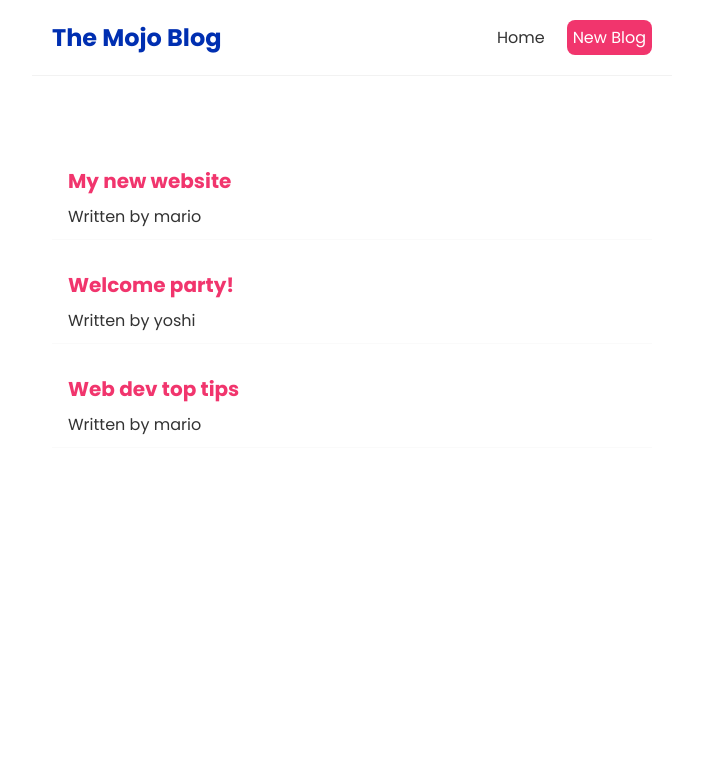
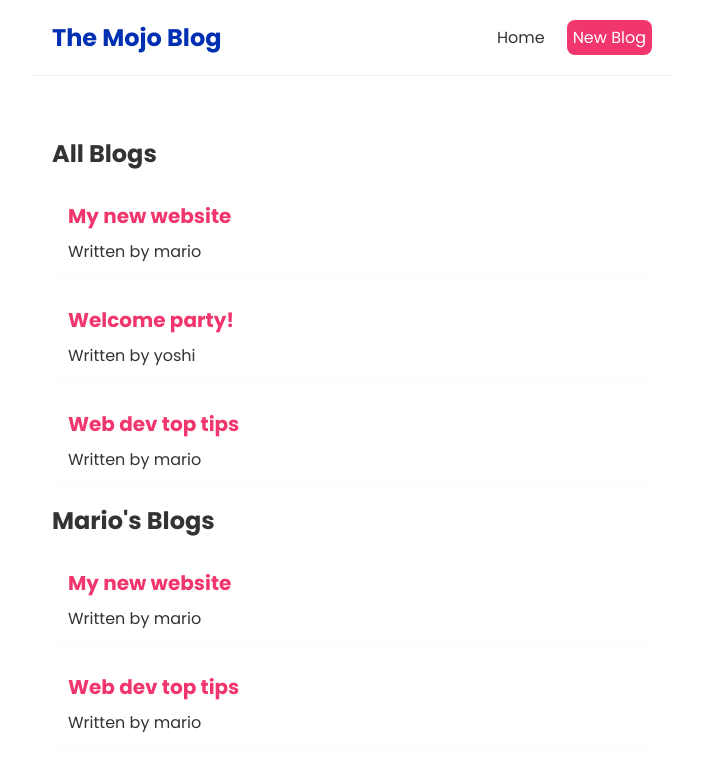
Before and after one commit to Khedubaba/MojoBlog, a React (Create React App) app in the folder mojo-blog/: page / in a window 1280 px wide. Shown: the top 770 px of the page, without its empty margins (288-991 px from the left). Built offline with nearby package versions, Linux system fonts and the light colour scheme; the HTML template or start-up script is replaced by a standard one.

Commit message:
Props and resuing components

```diff
--- /dev/null
+++ b/mojo-blog/src/BlogList.js
@@ -0,0 +1,16 @@
+const BlogList = ({blogs, title}) => {
+
+    return (
+        <div className="blog-list">
+            <h2>{title}</h2>
+            {blogs.map((blog) => (
+                <div className="blog-preview" key={blog.id}>
+                    <h2>{blog.title}</h2>
+                    <p>Written by {blog.author}</p>
+                </div>
+            ))}
+        </div>
+    );
+}
+
+export default BlogList;
--- a/mojo-blog/src/Home.js
+++ b/mojo-blog/src/Home.js
@@ -1,4 +1,5 @@
 import { useState } from 'react';
+import BlogList from './BlogList';
 
 const Home = () => {
     const [blogs, setBlogs] = useState([
@@ -8,12 +9,8 @@
     ]);
     return (
         <div className="home">
-            {blogs.map((blog) => (
-                <div className="blog-preview" key={blog.id}>
-                    <h2>{blog.title}</h2>
-                    <p>Written by {blog.author}</p>
-                </div>
-            ))}
+            <BlogList blogs={blogs} title="All Blogs"/>
+            <BlogList blogs={blogs.filter((blog) => blog.author === 'mario')} title="Mario's Blogs"/>
         </div>
     );
 }
```
